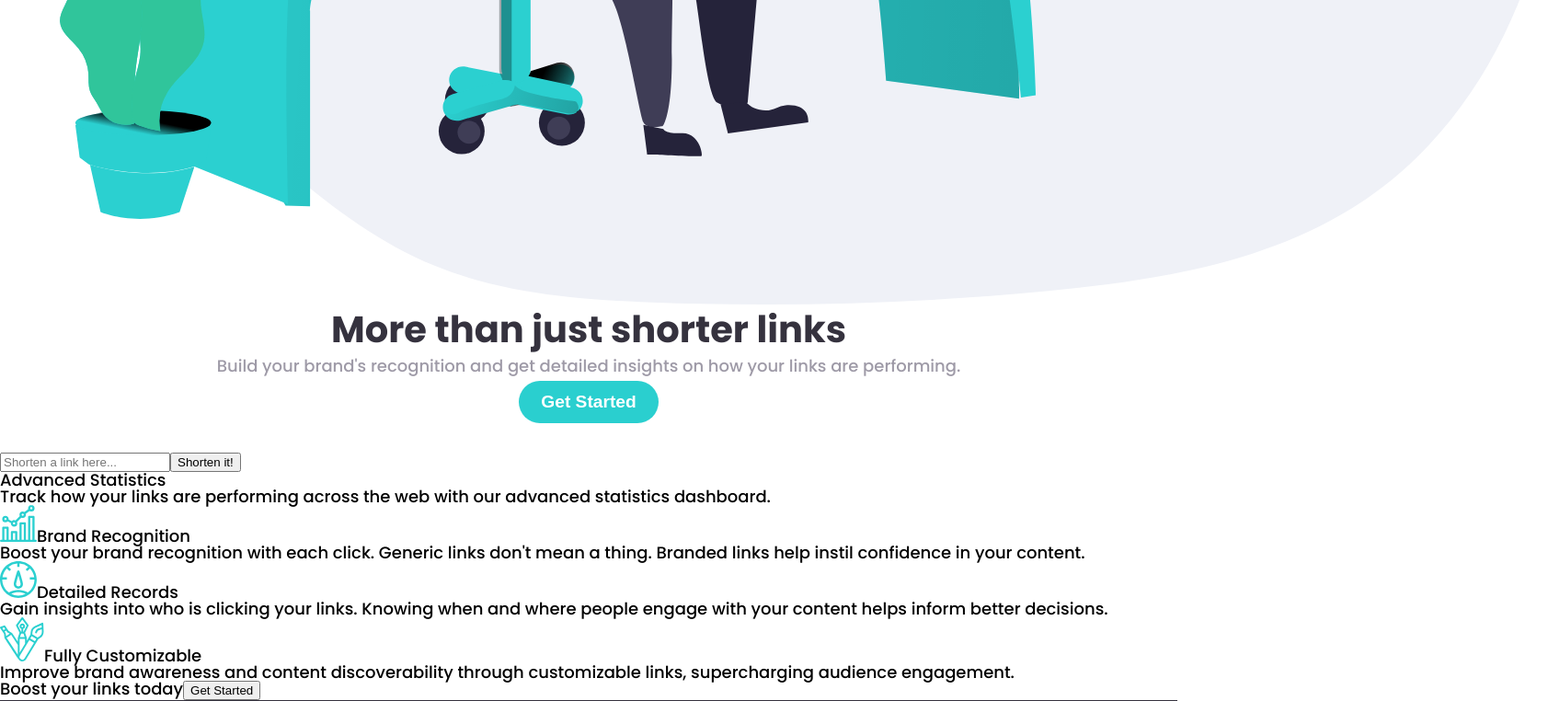
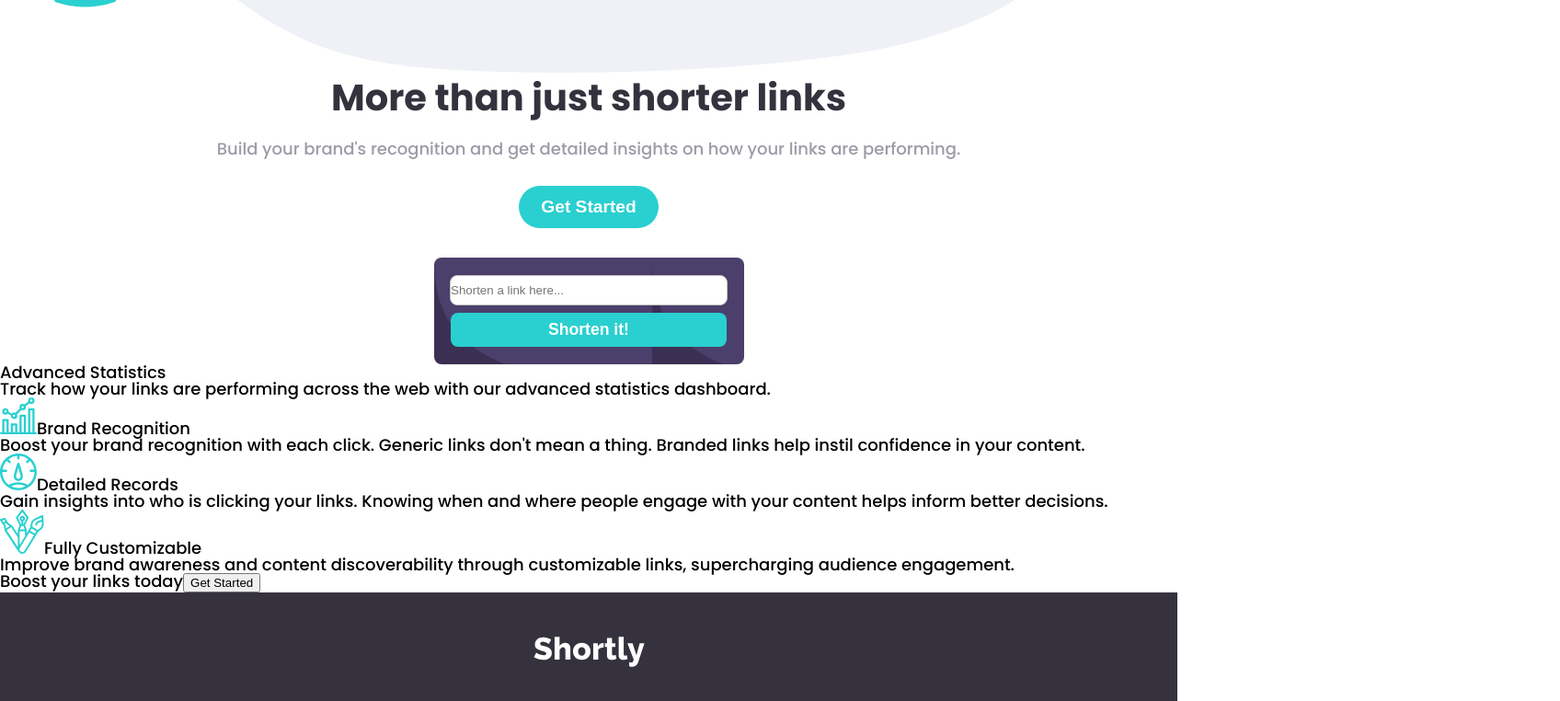
Before and after one commit to ViniciusTei/url-shortening-api-master, a React app: page / in a window 1280 px wide. Shown: the part 860-1622 px from the top of the page at 92% size, 1696 px wide, since content can reach past the window. Built offline with nearby package versions, Linux system fonts and the light colour scheme.

Commit message:
shortener conatiner styles

```diff
--- /dev/null
+++ b/src/components/Shortener/index.jsx
@@ -0,0 +1,13 @@
+import React from 'react'
+import styles from './styles.module.css';
+
+export default function Shortener () {
+  return (
+    <section>
+      <div className={styles.container}>
+        <input type="text" placeholder="Shorten a link here..." className={styles.container_input}/>
+        <button type="button" className={styles.container_btn}>Shorten it!</button>
+      </div>
+    </section>
+  )
+}
--- /dev/null
+++ b/src/components/Shortener/styles.module.css
@@ -0,0 +1,37 @@
+
+.container {
+  background: url("../../../images/bg-shorten-mobile.svg");
+  background-color: var(--primary-dark-violet);
+  min-height: 100px;
+  display: flex;
+  align-items: center;
+  justify-content: center;
+  flex-direction: column;
+  gap: .5rem;
+  width: 305px;
+  margin: 0 auto;
+  border-radius: .5rem;
+  padding: .5rem 1rem;
+}
+
+.container_input {
+  padding: .5rem 0;
+  border-radius: .5rem;
+  outline: none;
+  border: 1px solid var(--neutral-gray);
+  width: 100%;
+  max-width: 300px;
+}
+
+.container_btn {
+  width: 100%;
+  padding: .5rem;
+  background: var(--primary-cyan);
+  outline: none;
+  border: none;
+  font-weight: bold;
+  color: #fff;
+  font-size: 1.1rem;
+  border-radius: .5rem;
+  max-width: 300px;
+}
--- a/src/pages/home.jsx
+++ b/src/pages/home.jsx
@@ -7,6 +7,7 @@ import IconDetailedRecords from "../../images/icon-detailed-records.svg";
 import IconFullCustomizable from "../../images/icon-fully-customizable.svg";
 import Header from "../components/header";
 import styles from "../styles/home.module.css";
+import Shortener from "../components/Shortener";
 
 
 export default function Home() {
@@ -23,14 +24,12 @@ export default function Home() {
           on how your links are performing.
         </p>
 
-        <button type="button" className={styles.btn}>Get Started</button>
-      </section>
-      <section>
-        <div>
-          <input type="text" placeholder="Shorten a link here..."/>
-          <button>Shorten it!</button>
+        <div className={styles.container_btn}>
+          <button type="button" className={styles.btn}>Get Started</button>
+
         </div>
       </section>
+      <Shortener />
       <section>
         <article>
           <strong>Advanced Statistics</strong>
--- a/src/styles/home.module.css
+++ b/src/styles/home.module.css
@@ -4,9 +4,9 @@
 }
 
 .section > img {
-  width: 130%;
+  width: 100%;
   height: auto;
-  margin-left: 2rem;
+  /* margin-left: 2rem; */
 }
 
 .section > h1 {
@@ -19,6 +19,11 @@
 .section > p {
   color: var(--neutral-gray-violet);
   line-height: 2rem;
+  padding: 1rem;
+}
+
+.container_btn {
+  margin: .5rem 0;
 }
 
 .btn {
```
